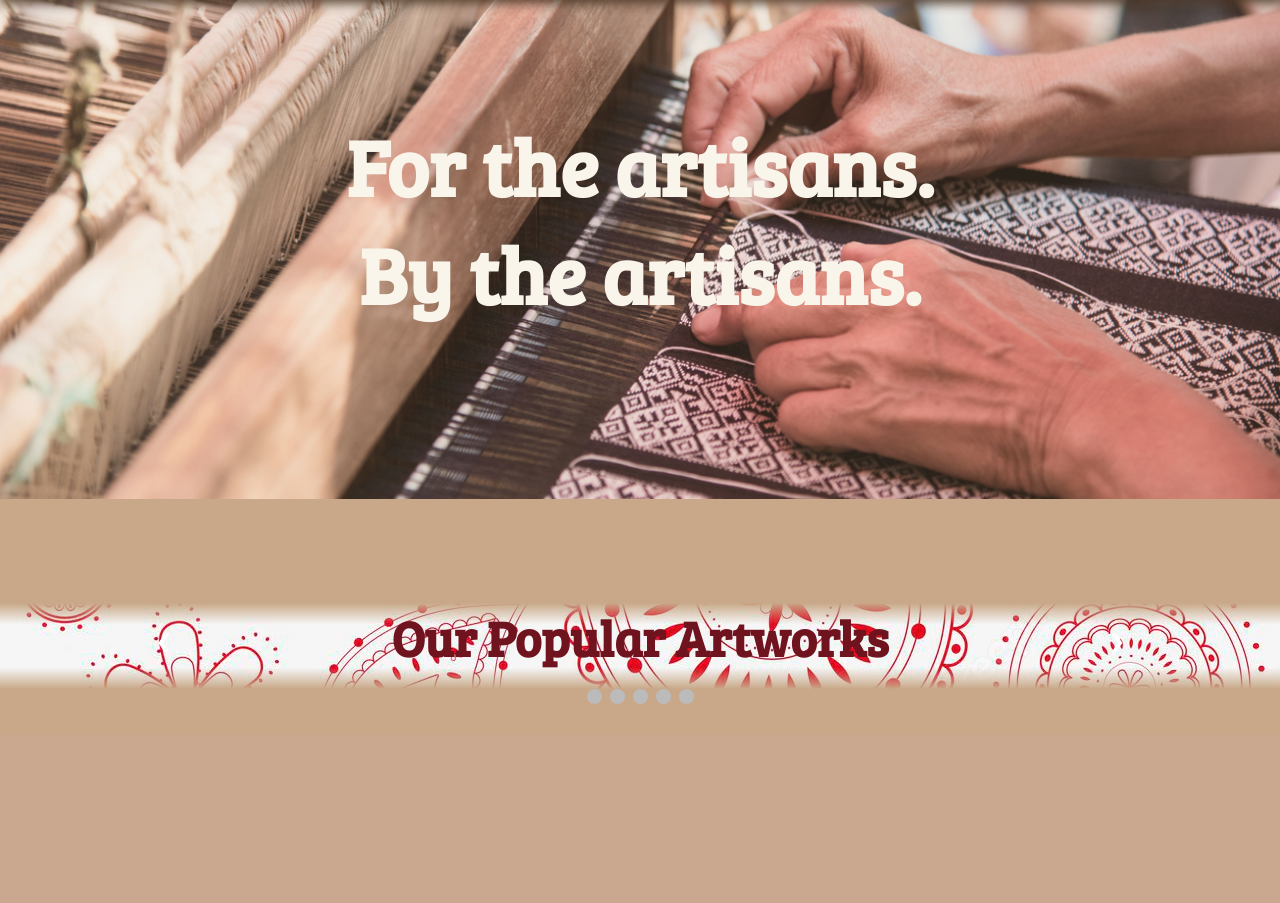
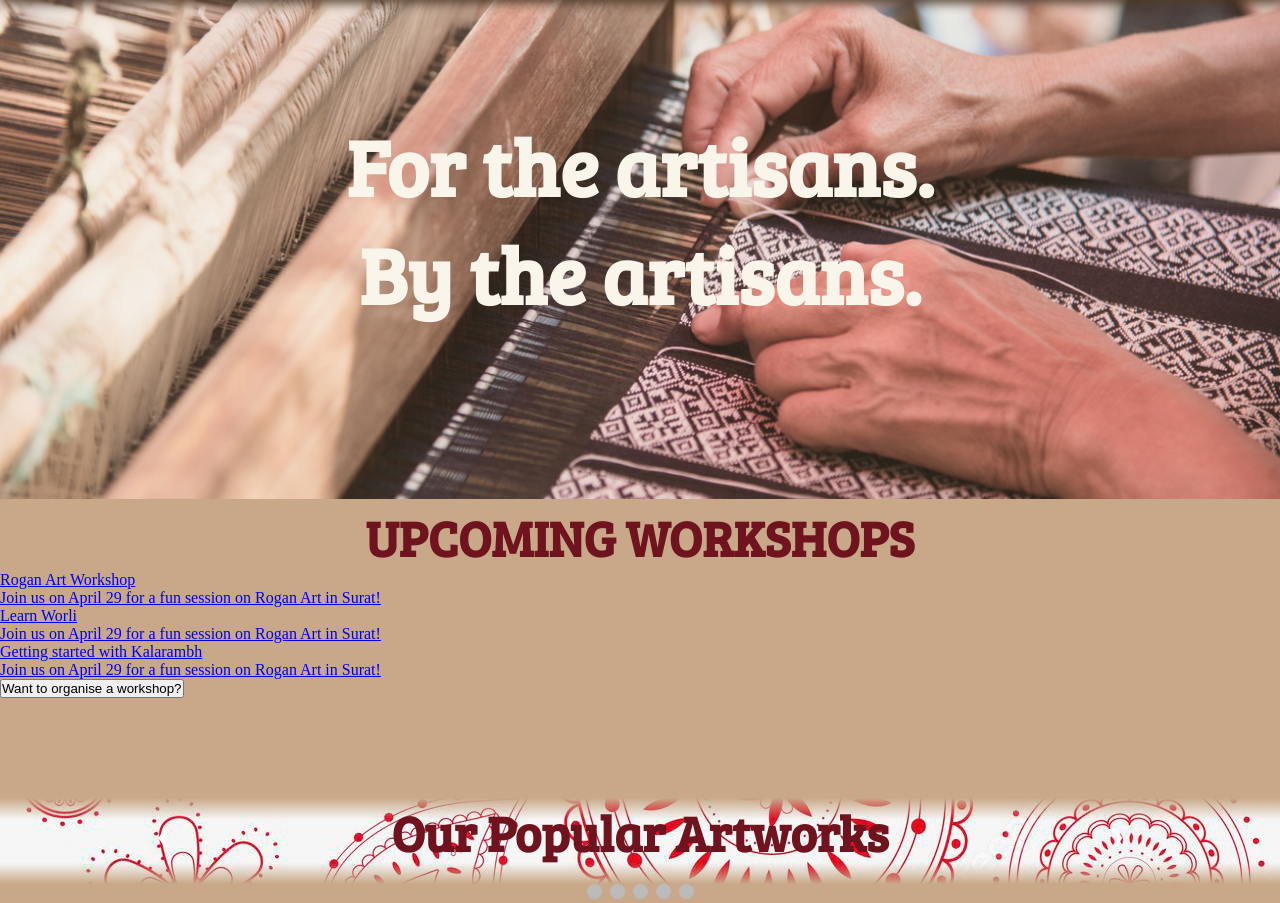
Before and after one commit to skywalker290/Tron_Uprising, a Django app: page / in a window 1280 px wide. Shown: the part 65-968 px from the top of the page. Before the commit the page ends 769 px from the top, so only its background shows below. Run offline with Django 4.2, Linux system fonts and the light colour scheme.

Commit message:
updated with workshops code

```diff
--- a/Tron/proj/template/home.html
+++ b/Tron/proj/template/home.html
@@ -52,6 +52,39 @@
             <img class="home_im1" src="{% static 'home1.jpg' %}" alt="Artisan Photo">
             <h1 class="head_img">For the artisans. <br> By the artisans.</h1>
         </div>
+         <!-- workshops -->
+        <h1 class="slidesh1"> UPCOMING WORKSHOPS</h1>
+        <div class="workcontainer">
+          <div class="row">
+           <div class="col-lg-12">
+              <div class="featuredPropBox">
+               <ul>
+                  <li> <a href="#">
+                    <div class="fphead">Rogan Art Workshop</div>
+                    <div class="fptext">
+                     <p>Join us on April 29 for a fun session on Rogan Art in Surat!</p>
+                   </div>
+                    </a> </li>
+                  <li> <a href="#">
+                    <div class="fphead">Learn Worli</div>
+                    <div class="fptext">
+                     <p>Join us on April 29 for a fun session on Rogan Art in Surat!</p>
+                   </div>
+                    </a> </li>
+                  <li> <a href="#">
+                    <div class="fphead">Getting started with Kalarambh</div>
+                    <div class="fptext">
+                     <p>Join us on April 29 for a fun session on Rogan Art in Surat!</p>
+                   </div>
+                    </a> </li>
+                </ul>
+             </div>
+            </div>
+         </div>
+        </div>
+        <div class="buttoncontainer">
+        <button class="workshopbutton">Want to organise a workshop?</button>
+      </div>
         <!--slideshow-->
         <div class="slidebg">
         <div class="fade">
```
